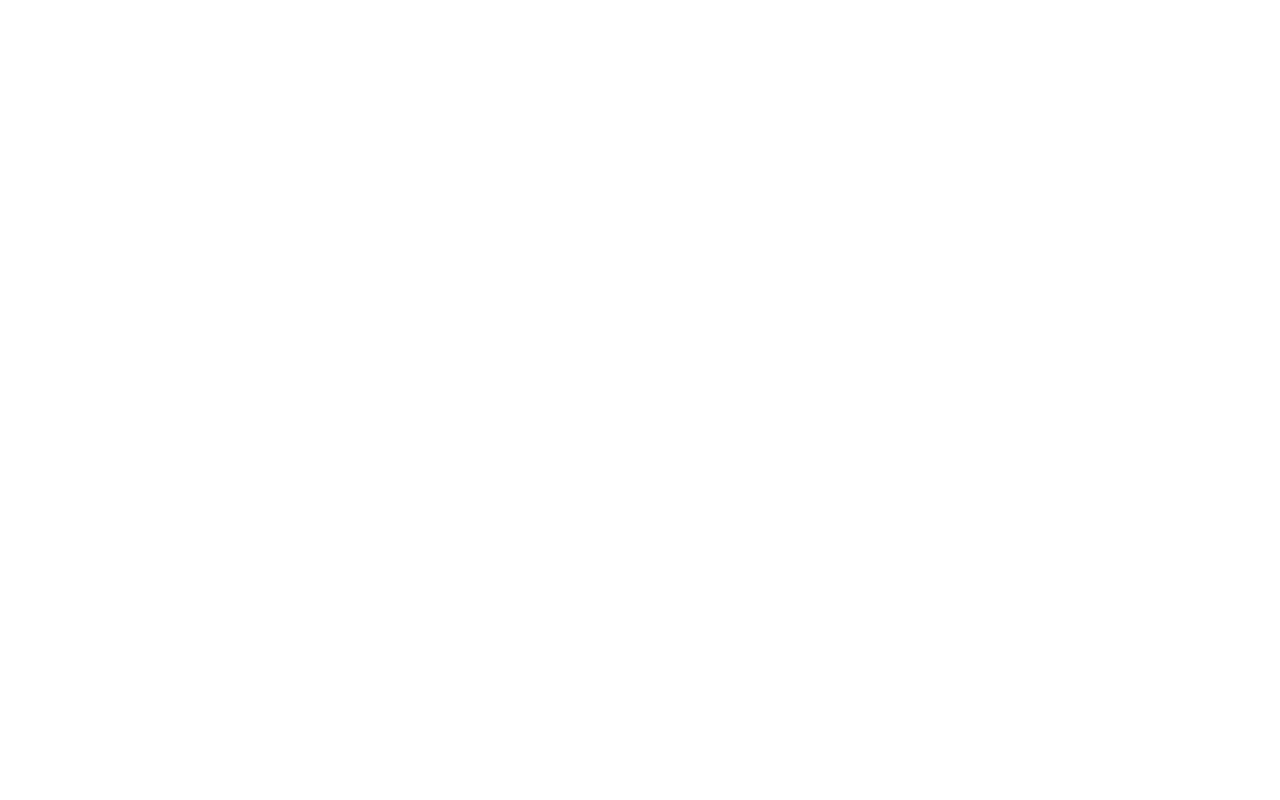
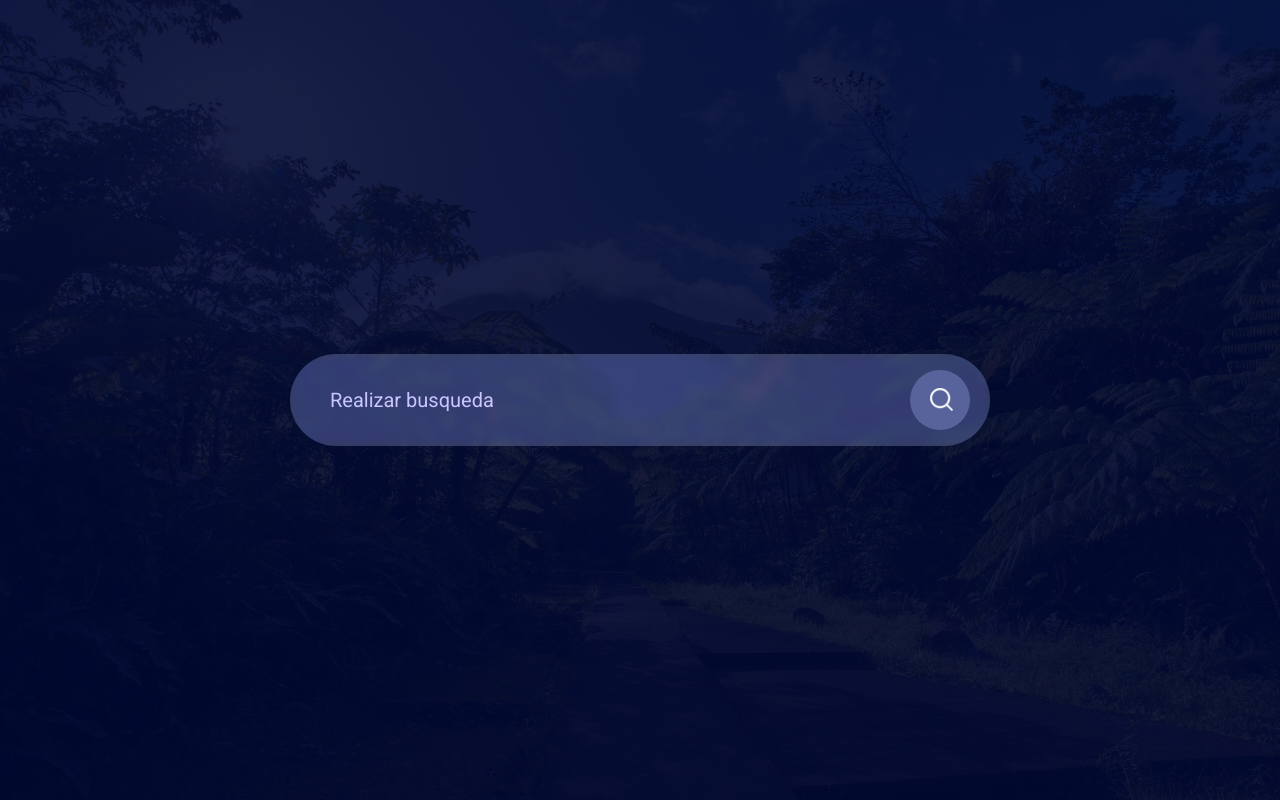
Before and after one commit to Lindapazw/css_input_search, a plain HTML site: page index.html in a window 1280 px wide. Drawn offline with Linux system fonts and the light colour scheme.

Commit message:
add style and img

```diff
--- a/index.html
+++ b/index.html
@@ -4,9 +4,23 @@
     <meta charset="UTF-8">
     <meta http-equiv="X-UA-Compatible" content="IE=edge">
     <meta name="viewport" content="width=device-width, initial-scale=1.0">
-    <title>Document</title>
+    <title>Input search</title>
+
+    <!-- google fonts -->
+    <link rel="preconnect" href="https://fonts.googleapis.com">
+    <link rel="preconnect" href="https://fonts.gstatic.com" crossorigin>
+    <link href="https://fonts.googleapis.com/css2?family=Roboto:wght@400;700;900&display=swap" rel="stylesheet">
+
+    <!-- style.css -->
+    <link rel="stylesheet" href="style.css">
 </head>
+
 <body>
-
+    <div class="container">
+        <form action="https://www.google.com/search" method="get" class="search-bar">
+            <input type="text" placeholder="Realizar busqueda" name="q">
+            <button type="subnmit"><img src="img/search.png" alt="search"></button>
+        </form>
+    </div>
 </body>
 </html>
--- a/style.css
+++ b/style.css
@@ -0,0 +1,56 @@
+* {
+    margin: 0;
+    padding: 0;
+    box-sizing: border-box;
+    font-family: 'Roboto', sans-serif;
+}
+
+.container {
+    width: 100%;
+    min-height: 100vh;
+    padding: 5%;
+    background-image: linear-gradient(rgba(0,8,51,0.9), rgba(0,8,51,0.9)), url(img/background.jpg);
+    background-position: center;
+    background-size: cover;
+    display: flex;
+    align-items: center;
+    justify-content: center;
+}
+
+.search-bar{
+    width: 100%;
+    max-width: 700px;
+    background: rgba(255,255,255,0.2);
+    display: flex;
+    align-items: center;
+    border-radius: 60px;
+    padding: 10px 20px ;
+    backdrop-filter: blur(4px) saturate(180%);
+}
+
+.search-bar input {
+    background: transparent;
+    flex: 1;
+    border: 0;
+    outline: none;
+    padding: 24px 20px;
+    font-size: 20px;
+    color: #cac7ff;
+}
+
+::placeholder {
+    color: #cac7ff ;
+}
+
+.search-bar button img{
+    width: 25px;
+}
+
+.search-bar button {
+    border: 0;
+    border-radius: 50%;
+    width: 60px;
+    height: 60px;
+    background: #58629b;
+    cursor: pointer;
+}
```
Also changed, not shown: img/background.jpg (added), img/search.png (added).
